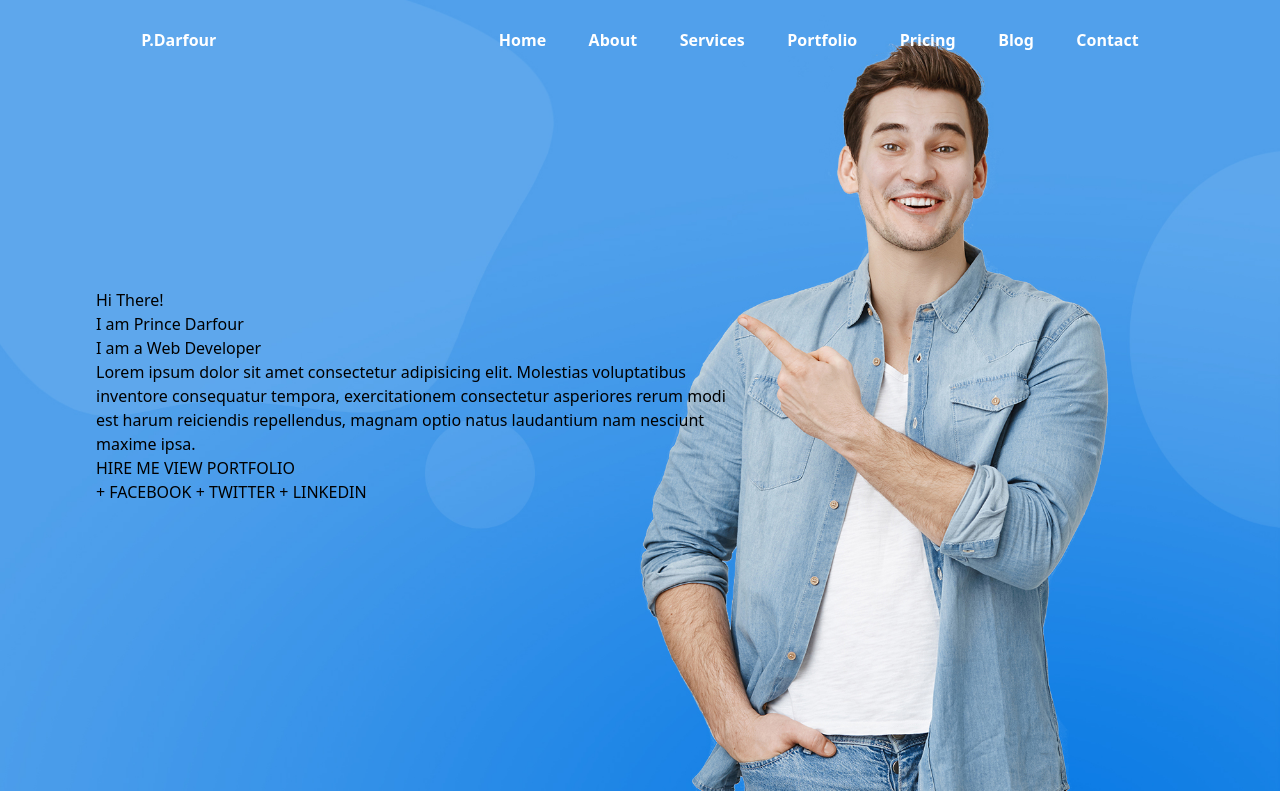
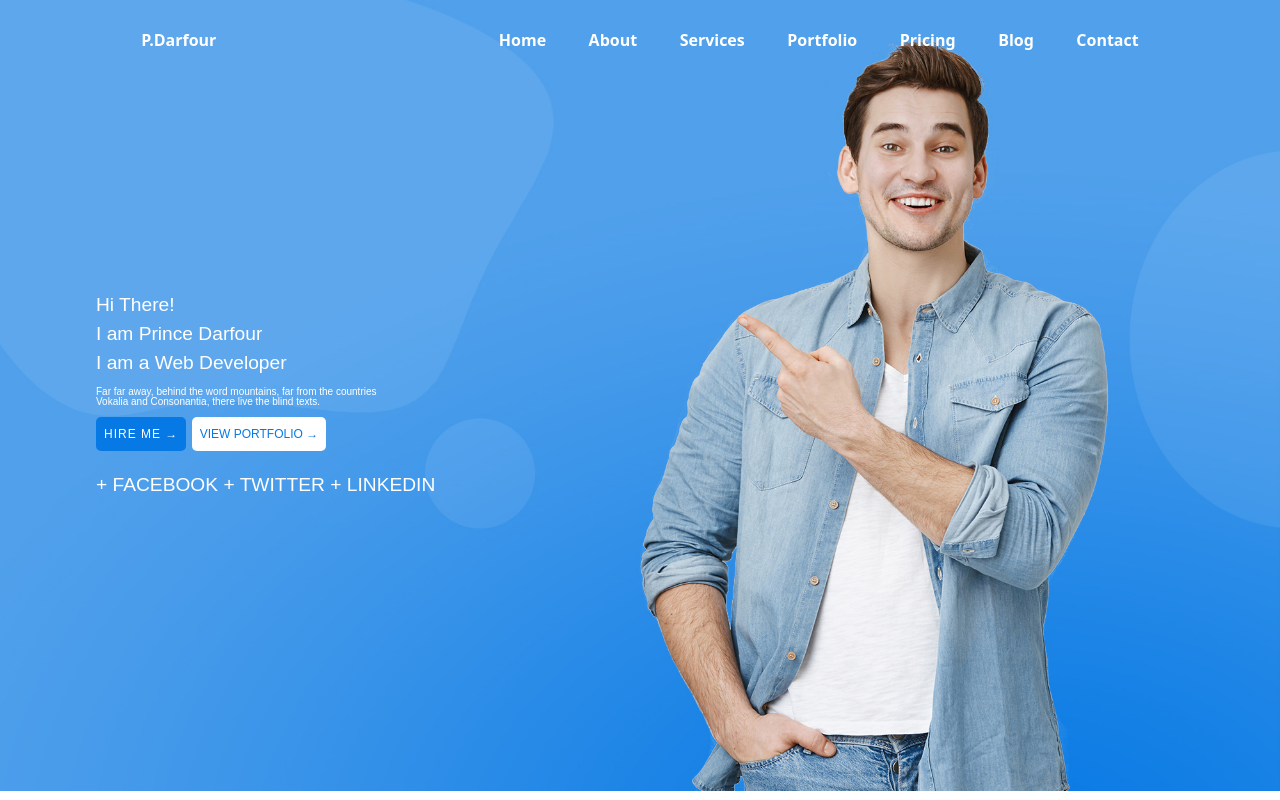
Before and after one commit to Kojo-Oppong/portfolio, a plain HTML site: page index.html in a window 1280 px wide. Shown: the top 800 px of the page. Drawn offline with nearby package versions, Linux system fonts and the light colour scheme.

Commit message:
styling hero page

```diff
--- a/Styles/index.css
+++ b/Styles/index.css
@@ -30,10 +30,22 @@ nav {
 
 .hero-content {
   width: 85%;
+  text-align: left;
+  color: #fff;
+  font-weight: 400;
+  font-size: larger;
+  font-family: Arial, sans-serif;
 }
 
 .bio {
-  width: 60%;
+  /* width: 60%; */
+  line-height: 1;
+  margin-bottom: 10px;
+  margin-top: 10px;
+  font-size: x-small;
+
+
+
 }
 
 .text-white {
@@ -43,3 +55,35 @@ nav {
 .text-bold {
   font-weight: bold;
 }
+
+.hero-btns {
+  margin-bottom: 10px;
+  padding-bottom: 10px;
+}
+
+.hireme-btn{
+  background: #0779e4;
+    border-radius: 5px;
+    font-size: 1px;
+    padding: 8px;
+    color: #fff;
+    display: inline-flex;
+    gap: 50px;
+    font-size: 12px;
+    text-transform: uppercase;
+    letter-spacing: 1px;
+    cursor: pointer;
+}
+
+.view-btn {
+   background: white;
+    border-radius: 5px;
+    padding: 8px;
+    font-size: 12px;
+    display: inline-flex;
+    gap: 50px;
+    color: #0779e4;
+    cursor: pointer;
+    transition: cubic-bezier(0.075, 0.82, 0.165, 1);
+
+}
--- a/index.html
+++ b/index.html
@@ -31,22 +31,28 @@
 
     <section class="hero">
         <div class="hero-content">
-            <p>Hi There!</p>
-            <h1>I am Prince Darfour</h1>
-            <h1>I am a Web Developer</h1>
-
-            <p class="bio">Lorem ipsum dolor sit amet consectetur adipisicing elit. Molestias voluptatibus inventore
-                consequatur tempora, exercitationem consectetur asperiores rerum modi est harum reiciendis repellendus,
-                magnam optio natus laudantium nam nesciunt maxime ipsa.</p>
 
             <div>
+                <p>Hi There!</p>
+                <h1>I am Prince Darfour</h1>
+                <h1>I am a Web Developer</h1>
+            </div>
+
+            <p class="bio">
+
+                Far far away, behind the word mountains, far from the countries <br> Vokalia and Consonantia, there live
+                the blind texts.
+            </p>
+
+            <div class="hero-btns">
                 <a href="">
-                    <button>HIRE ME</button>
+                    <button class="hireme-btn">HIRE ME →</button>
                 </a>
                 <a href="">
-                    <button>VIEW PORTFOLIO</button>
+                    <button class="view-btn">VIEW PORTFOLIO →</button>
                 </a>
             </div>
+
             <div>
                 <a href="">
                     <span>+ FACEBOOK</span>
```
